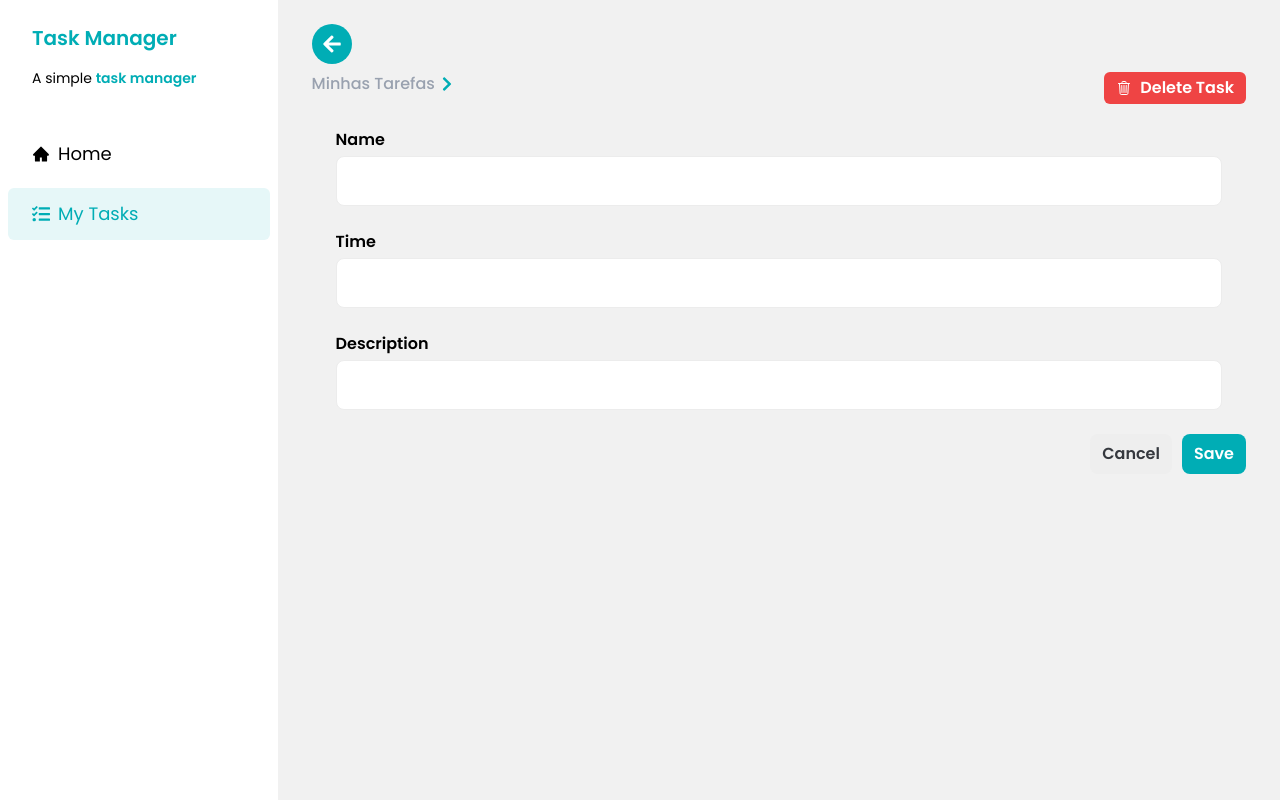
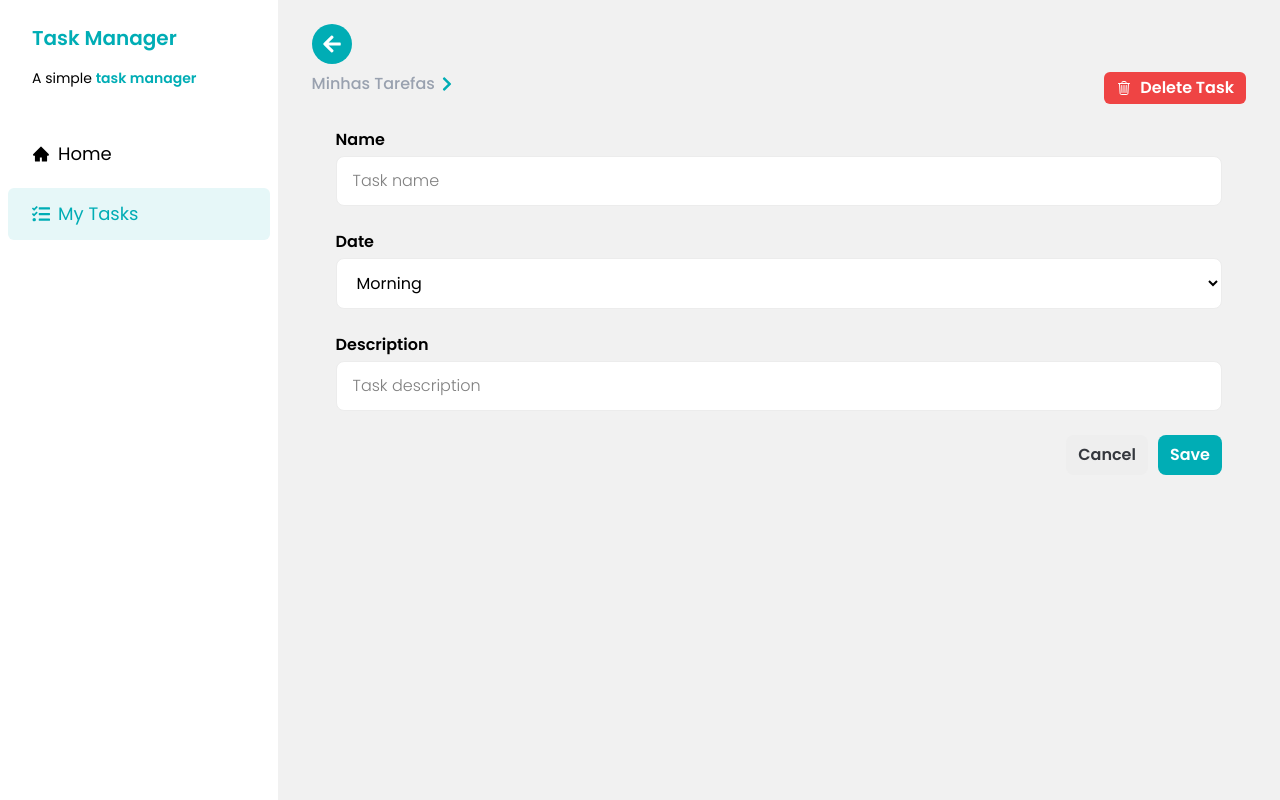
Before and after one commit to nicolasandreos/Task-Manager-React, a React (Vite) app: page /task/21 in a window 1280 px wide. Built offline with nearby package versions, Linux system fonts and the light colour scheme; no server answers.

Commit message:
feat: useForm hook implemented in  TaskDetails page

```diff
--- a/db.json
+++ b/db.json
@@ -22,9 +22,9 @@
       "period": "evening"
     },
     {
-      "title": "teste",
+      "title": "teste55",
       "period": "morning",
-      "description": "teste",
+      "description": "teste1234",
       "status": "to_do",
       "id": 44
     }
--- a/package.json
+++ b/package.json
@@ -15,6 +15,7 @@
     "json-server": "^0.17.4",
     "lint-staged": "^16.2.7",
     "react": "^19.2.0",
+    "react-hook-form": "^7.71.1",
     "react-icons": "^5.5.0",
     "react-router": "^7.13.0",
     "react-transition-group": "^4.4.5",
--- a/src/_components/Select.jsx
+++ b/src/_components/Select.jsx
@@ -6,7 +6,7 @@ const Select = ({ ...rest }) => {
       <InputLabel label="Date" id="date" />
       <select
         {...rest}
-        className="outline-primary rounded-lg border border-solid border-[#ECECEC] px-4 py-3 placeholder:font-light"
+        className="outline-primary rounded-lg border border-solid border-[#ECECEC] bg-white px-4 py-3 placeholder:font-light"
       >
         <option value="morning">Morning</option>
         <option value="evening">Evening</option>
--- a/src/_components/Tasks.jsx
+++ b/src/_components/Tasks.jsx
@@ -21,7 +21,6 @@ const Tasks = () => {
       })
         .then((response) => response.json())
         .then((tasks) => {
-          console.log(tasks);
           setTasks(tasks);
         })
         .catch((error) => {
--- a/src/pages/TaskDetail.jsx
+++ b/src/pages/TaskDetail.jsx
@@ -8,50 +8,32 @@ import { FaChevronRight } from "react-icons/fa";
 import { FaArrowLeft } from "react-icons/fa";
 import Input from "../_components/Input";
 import Sidebar from "../_components/Sidebar";
+import { useForm } from "react-hook-form";
+import InputError from "../_components/InputError";
+import Select from "../_components/Select";
 
 const TaskDetail = () => {
   const { taskId } = useParams();
-  const titleRef = useRef();
-  const dateRef = useRef();
-  const descriptionRef = useRef();
+  const {
+    register,
+    handleSubmit,
+    reset,
+    formState: { errors },
+    isSubmitting,
+  } = useForm();
+
   const [task, setTask] = useState();
-  const [errors, setErrors] = useState({});
-  const [isSaving, setIsSaving] = useState(false);
   const [isDeleting, setIsDeleting] = useState(false);
   const navigate = useNavigate();
 
-  const handleClickBackPage = () => {
-    console.log("ok");
-    navigate(-1);
-  };
-
-  const handleSaveTask = async () => {
-    setIsSaving(true);
-    setErrors({});
-    const errorsList = {};
-    const title = titleRef.current.value.trim();
-    const time = dateRef.current.value.trim();
-    const description = descriptionRef.current.value.trim();
-
+  const handleSaveTask = async (data) => {
     try {
-      if (!title) {
-        errorsList.title = "Title is required";
-      }
-
-      if (!time) {
-        errorsList.time = "Time is required";
-      }
-
-      if (!description) {
-        errorsList.description = "Description is required";
-      }
-
-      if (errorsList.title || errorsList.time || errorsList.description) {
-        setErrors(errorsList);
-        return;
-      }
-
-      const task = { title, period: time, description, status: "to_do" };
+      const task = {
+        title: data.title.trim(),
+        period: data.period.trim(),
+        description: data.description.trim(),
+        status: "to_do",
+      };
 
       const response = await fetch(`http://localhost:3000/tasks/${taskId}`, {
         method: "PATCH",
@@ -68,8 +50,6 @@ const TaskDetail = () => {
       navigate(-1);
     } catch (error) {
       console.error("Error updating task:", error);
-    } finally {
-      setIsSaving(false);
     }
   };
 
@@ -104,10 +84,11 @@ const TaskDetail = () => {
       }
       const task = await response.json();
       setTask(task);
+      reset(task);
     };
 
     fetchTaskById();
-  }, [taskId]);
+  }, [taskId, reset]);
 
   return (
     <div className="flex h-screen w-screen">
@@ -135,45 +116,63 @@ const TaskDetail = () => {
           </Button>
 
           <button
-            onClick={handleClickBackPage}
+            onClick={() => navigate(-1)}
             className="bg-primary absolute -top-12 left-0 flex h-10 w-10 items-center justify-center rounded-full text-xl text-white"
           >
             <FaArrowLeft />
           </button>
         </Header>
 
-        <div className="space-y-6 px-6">
+        <form
+          onSubmit={handleSubmit(handleSaveTask)}
+          className="flex flex-col gap-6 px-6"
+        >
           <Input
-            defaultValue={task?.title}
-            ref={titleRef}
-            placeholder={task?.title}
+            {...register("title", {
+              required: "Title is required",
+              validate: (value) =>
+                value.trim() !== "" || "Title cannot be empty",
+            })}
+            placeholder="Task name"
             label="Name"
             id={task?.title}
           />
-          <Input
-            defaultValue={task?.period}
-            ref={dateRef}
-            placeholder={task?.period}
+          {errors.title && <InputError message={errors.title.message} />}
+
+          <Select
+            {...register("period", {
+              required: "Time is required",
+              validate: (value) =>
+                value.trim() !== "" || "Period cannot be empty",
+            })}
+            placeholder="Task period"
             label="Time"
             id={task?.period}
           />
+          {errors.period && <InputError message={errors.period.message} />}
+
           <Input
-            defaultValue={task?.description}
-            ref={descriptionRef}
-            placeholder={task?.description}
+            {...register("description", {
+              required: "Description is required",
+              validate: (value) =>
+                value.trim() !== "" || "Description cannot be empty",
+            })}
+            placeholder="Task description"
             label="Description"
             id={task?.description}
           />
-        </div>
-
-        <div className="flex gap-2.5 self-end">
-          <Button size="large" color="tertiary" onClick={handleClickBackPage}>
-            Cancel
-          </Button>
-          <Button onClick={handleSaveTask} disabled={isSaving} size="large">
-            {isSaving ? "Saving..." : "Save"}
-          </Button>
-        </div>
+          {errors.description && (
+            <InputError message={errors.description.message} />
+          )}
+          <div className="flex gap-2.5 self-end">
+            <Button size="large" color="tertiary" onClick={() => navigate(-1)}>
+              Cancel
+            </Button>
+            <Button disabled={isSubmitting} size="large" type="submit">
+              {isSubmitting ? "Saving..." : "Save"}
+            </Button>
+          </div>
+        </form>
       </div>
     </div>
   );
```
Also changed, not shown: 1 other file (tests, documents, lock files or other folders).
